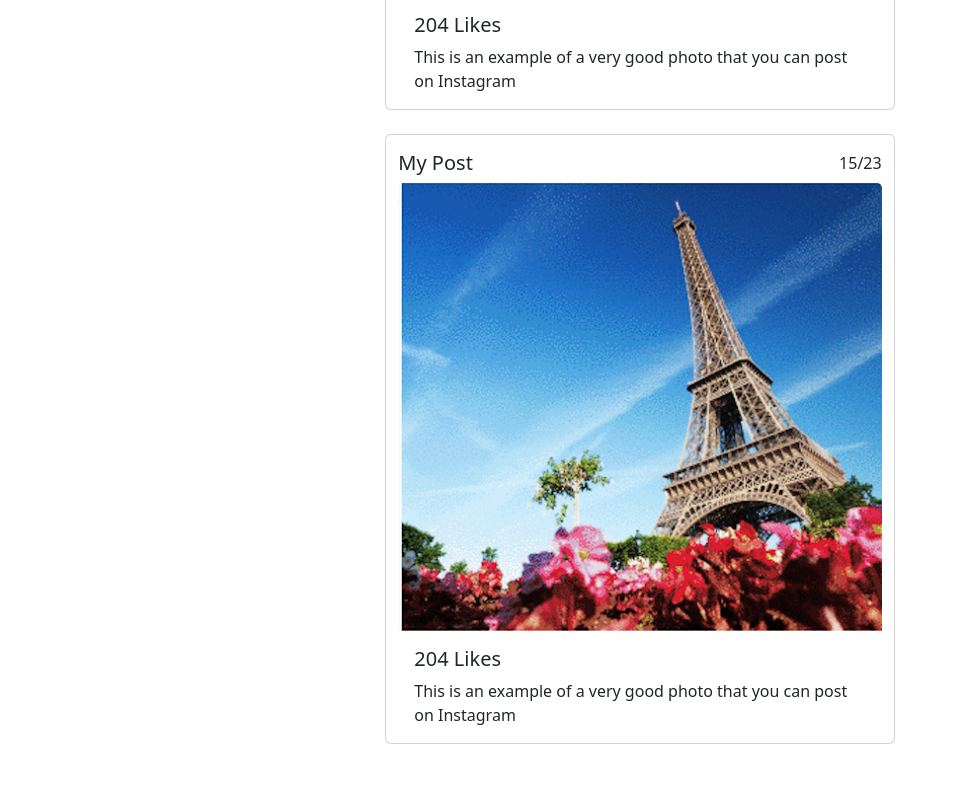
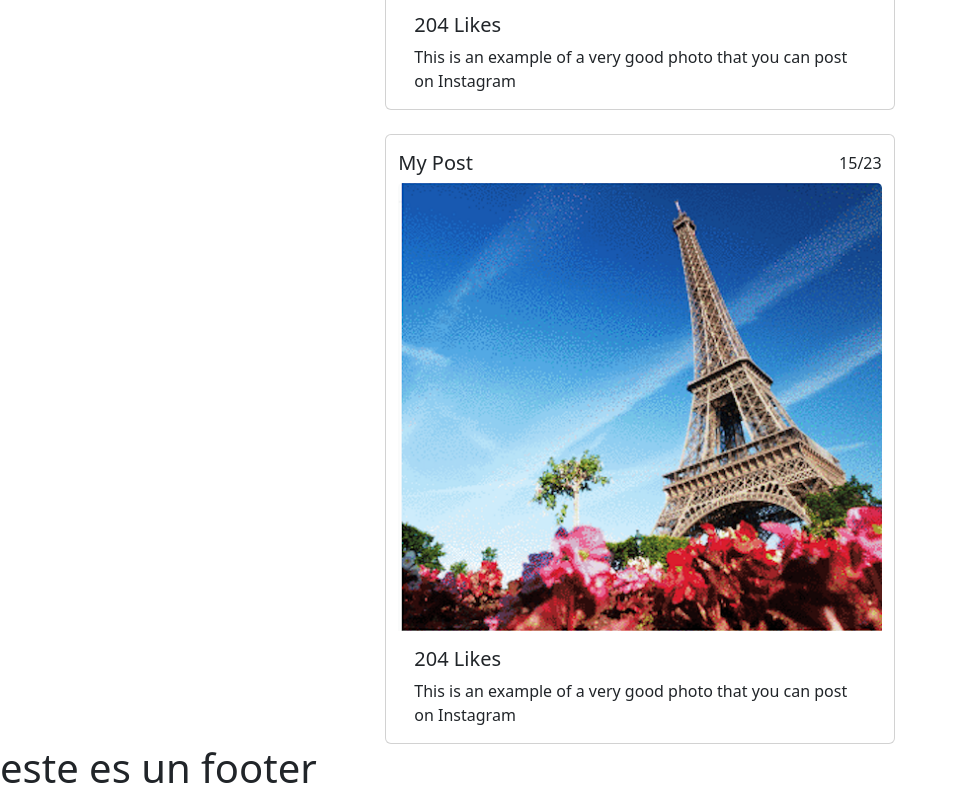
Before and after one commit to JamirGDC/4GeeksPractice2, a plain HTML site: page index.html in a window 1280 px wide. Shown: the part 4861-5661 px from the top of the page, without its empty margins (0-956 px from the left). Before the commit the page ends 5605 px from the top, so only its background shows below. Drawn offline with nearby package versions, Linux system fonts and the light colour scheme.

Commit message:
coloque un footer

```diff
--- a/index.html
+++ b/index.html
@@ -106,5 +106,7 @@
 
   <script src="app.js"></script>
 </body>
-
+<footer>
+  <h1>este es un footer</h1>
+</footer>
 </html>
```
